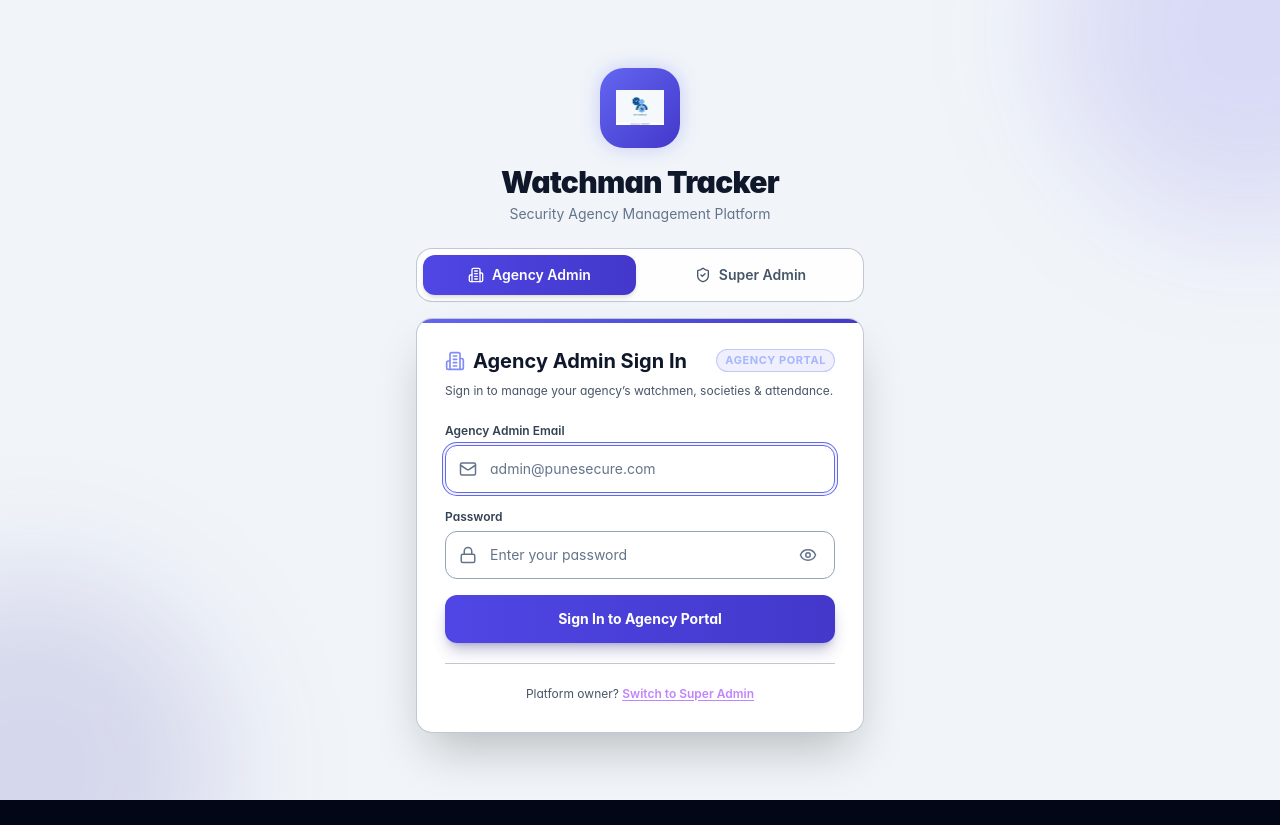
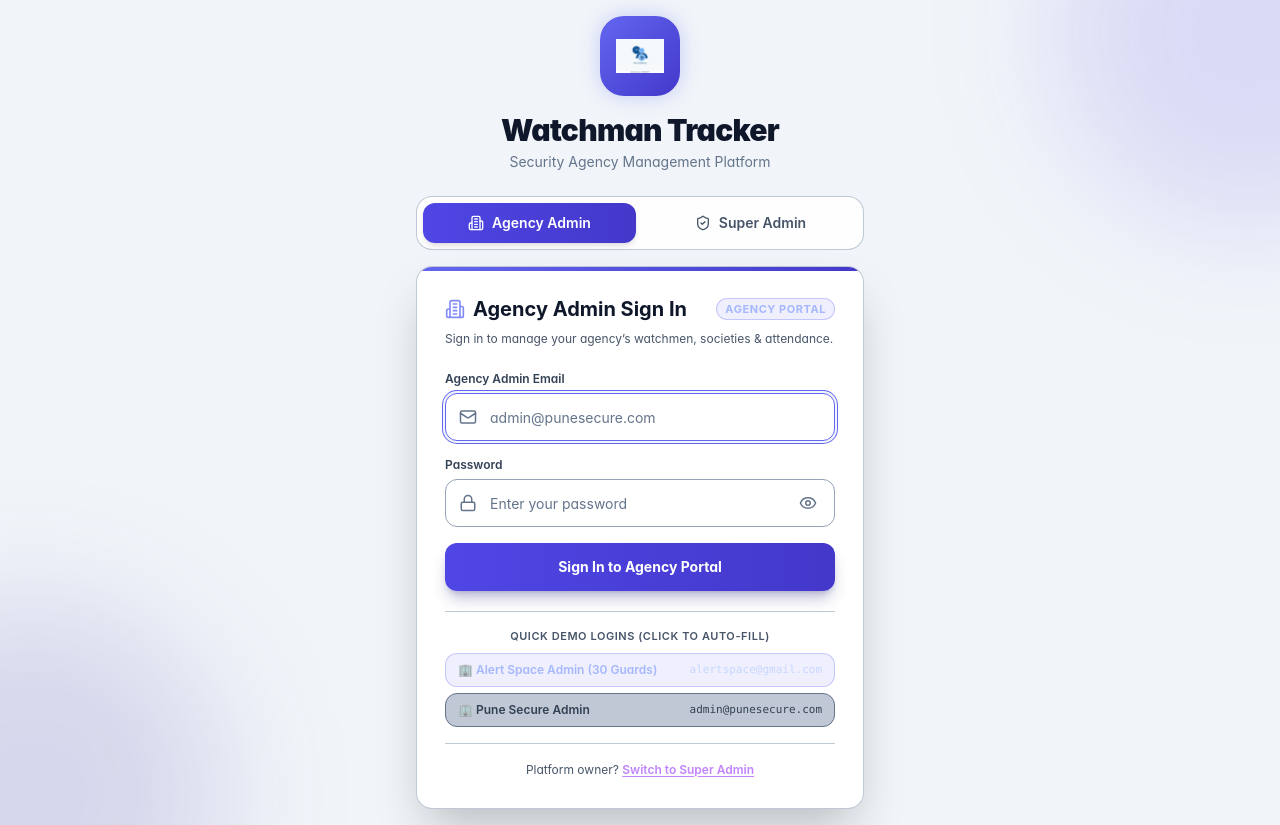
Before and after one commit to Kedarnaygaonkar/WatchMan_Attendence_Tracker, a React (Vite) app in the folder frontend/: page /login in a window 1280 px wide. Before the commit the page ends 800 px from the top, so only its background shows below. Built offline with nearby package versions, Linux system fonts and the light colour scheme; no server answers.

Commit message:
feat: add quick demo credential auto-fill buttons to login page

```diff
--- a/frontend/src/pages/auth/LoginPage.tsx
+++ b/frontend/src/pages/auth/LoginPage.tsx
@@ -245,8 +245,58 @@ export default function LoginPage({ defaultPortal }: LoginPageProps) {
             </button>
           </form>
 
+          {/* Quick Demo Credentials Helper */}
+          <div className="mt-5 pt-4 border-t border-surface-700/60 space-y-2">
+            <p className="text-[11px] font-semibold text-slate-400 uppercase tracking-wider text-center">
+              Quick Demo Logins (Click to Auto-fill)
+            </p>
+            {isSuper ? (
+              <div className="grid grid-cols-1 gap-1.5 text-xs">
+                <button
+                  type="button"
+                  onClick={() => {
+                    setEmail('superadmin@watchtrack.com');
+                    setPassword('Admin@123');
+                    toast.success('Auto-filled Super Admin credentials');
+                  }}
+                  className="px-3 py-2 rounded-xl bg-purple-500/10 hover:bg-purple-500/20 text-purple-300 border border-purple-500/30 text-left transition-colors flex items-center justify-between"
+                >
+                  <span className="font-semibold">👑 Super Admin</span>
+                  <span className="font-mono text-[11px] text-purple-200">superadmin@watchtrack.com</span>
+                </button>
+              </div>
+            ) : (
+              <div className="grid grid-cols-1 gap-1.5 text-xs">
+                <button
+                  type="button"
+                  onClick={() => {
+                    setEmail('alertspace@gmail.com');
+                    setPassword('Admin@123');
+                    toast.success('Auto-filled Alert Space Admin credentials');
+                  }}
+                  className="px-3 py-2 rounded-xl bg-brand-500/10 hover:bg-brand-500/20 text-brand-300 border border-brand-500/30 text-left transition-colors flex items-center justify-between"
+                >
+                  <span className="font-semibold">🏢 Alert Space Admin (30 Guards)</span>
+                  <span className="font-mono text-[11px] text-brand-200">alertspace@gmail.com</span>
+                </button>
+                <button
+                  type="button"
+                  onClick={() => {
+                    setEmail('admin@punesecure.com');
+                    setPassword('Admin@123');
+                    toast.success('Auto-filled Pune Secure Admin credentials');
+                  }}
+                  className="px-3 py-2 rounded-xl bg-surface-700/60 hover:bg-surface-700 text-slate-300 border border-surface-600 text-left transition-colors flex items-center justify-between"
+                >
+                  <span className="font-semibold">🏢 Pune Secure Admin</span>
+                  <span className="font-mono text-[11px] text-slate-300">admin@punesecure.com</span>
+                </button>
+              </div>
+            )}
+          </div>
+
           {/* Quick Switch helper */}
-          <div className="mt-5 pt-4 border-t border-surface-700/60 text-center">
+          <div className="mt-4 pt-3 border-t border-surface-700/60 text-center">
             <button
               type="button"
               onClick={() => {
```
